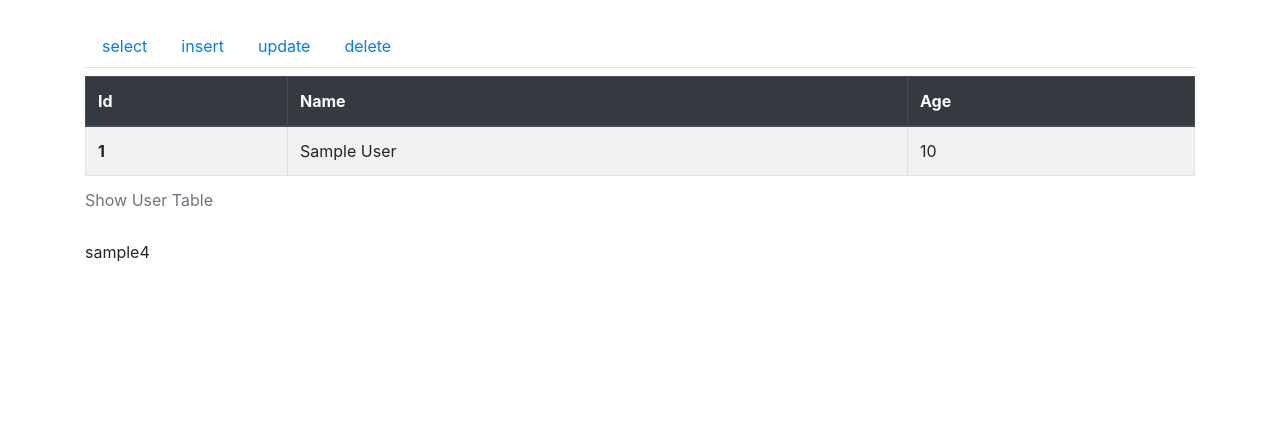
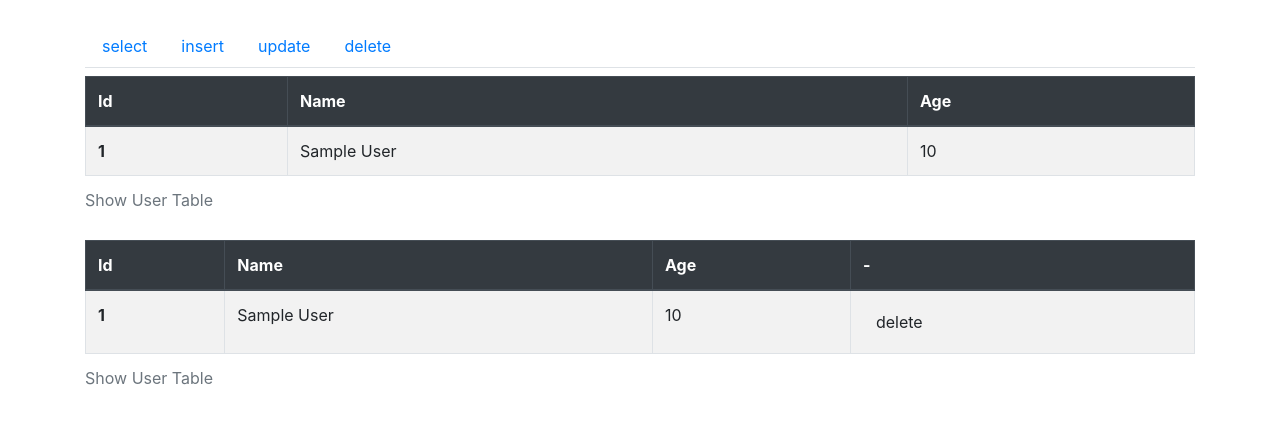
Before and after one commit to Ha-Hero/LAMP_Sample, a PHP site: page /index.php in a window 1280 px wide. Shown: the part 342-766 px from the top of the page. Run offline with PHP 8.4, Linux system fonts and the light colour scheme; tables that the repository leaves empty or names only in its code hold one stand-in row (values such as "Sample post").

Commit message:
delete.php

```diff
--- a/index.php
+++ b/index.php
@@ -9,6 +9,7 @@ try {
 
     $sql = "select * from user";
     $result = $dbh -> query($sql);
+    $del_list = $dbh -> query($sql);
 
 } catch (PDOException $e) {
     echo "接続失敗: " . $e->getMessage() . "\n";
@@ -136,7 +137,40 @@ try {
             </div>
 
 
-            <div id="tab4" class="tab-pane">sample4</div>
+            <div id="tab4" class="tab-pane">
+            <div class="tab-content">
+            <div id="tab1" class="tab-pane active">
+                <table class="table table-striped table-bordered mt-2">
+                    <caption>Show User Table</caption>
+                    <thead class="thead-dark">
+                        <tr>
+                            <th>Id</th>
+                            <th>Name</th>
+                            <th>Age</th>
+                            <th>-</th>
+                        </tr>
+                    </thead>
+
+                    <tbody>
+                        <?php foreach($del_list as $value) {?>
+                        <tr>
+                            <th><?php echo "$value[id]" ?></th>
+                            <td><?php echo "$value[name]" ?></td>
+                            <td><?php echo "$value[age]" ?></td>
+                            <td>
+                                <form action="./delete.php" method="$_GET">
+                                    <input type="text" values="<?php echo "$value[id]" ?>" class="d-none" name="id">
+                                    <button type="submit" class="btn btn-denger">delete</button>
+                                </form>
+                            </td>
+                        </tr>
+                        <?php } ?>
+                    </tbody>
+
+                </table>
+            </div>
+
+            </div>
         </div>
     </div>
 
```
